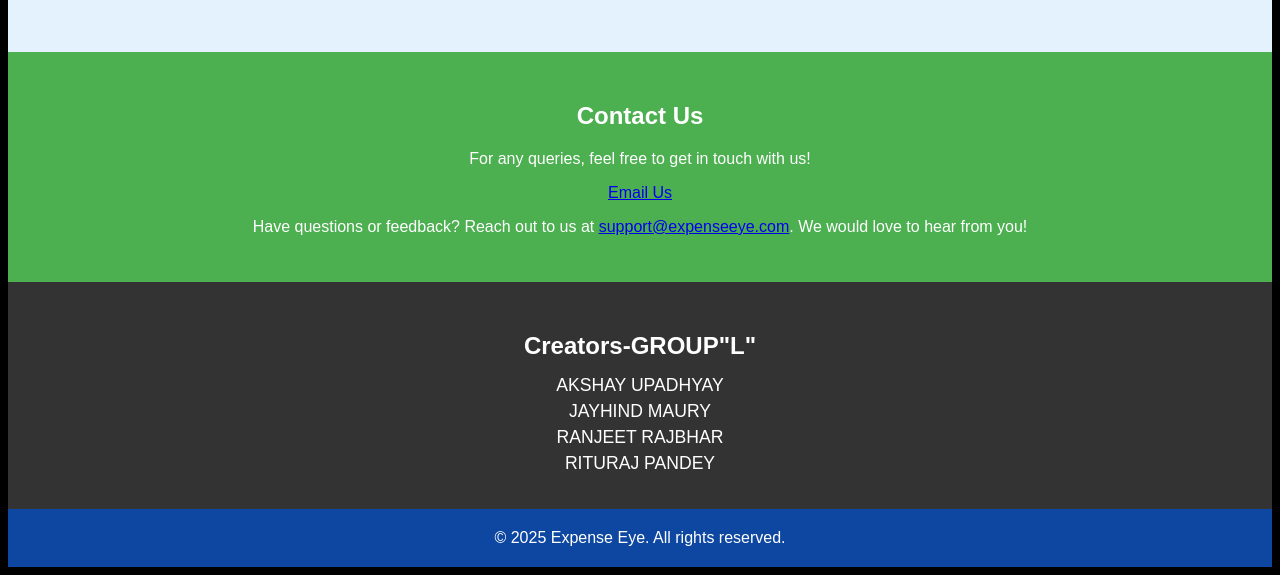
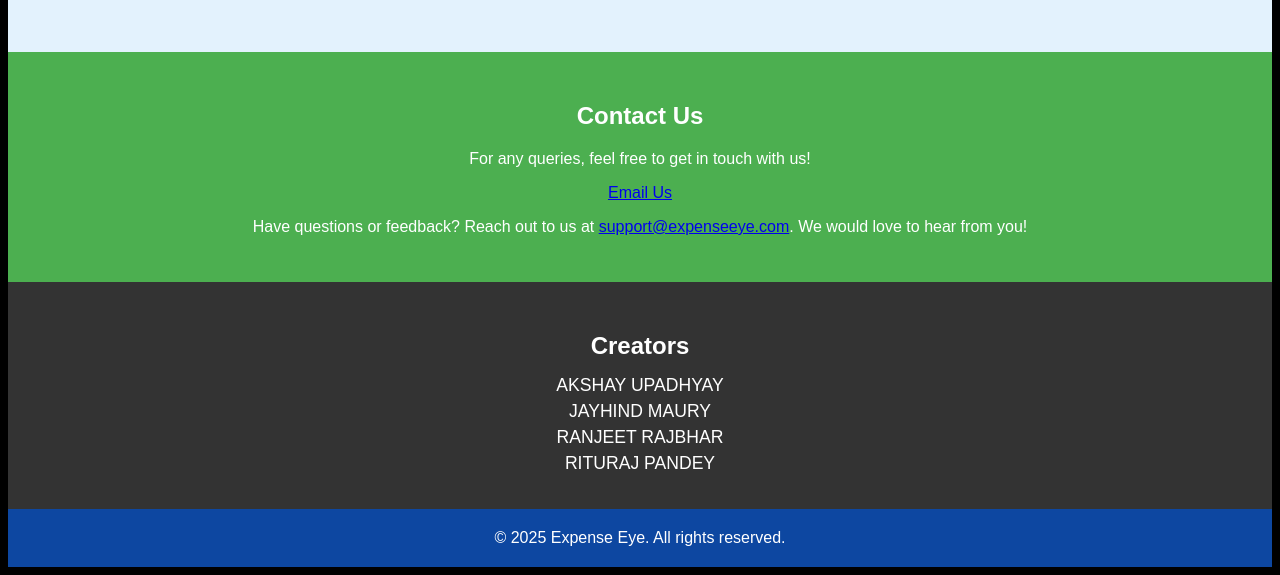
Before and after one commit to akshay22042024/expenseeyyee, a plain HTML site: page index.html in a window 1280 px wide. Shown: the part 2716-3291 px from the top of the page. Drawn offline with Linux system fonts and the light colour scheme.

Commit message:
Fix HTML encoding issues in index.html

```diff
--- a/index.html
+++ b/index.html
@@ -263,7 +263,7 @@
     </div>
 
     <div class="creators-section">
-        <h2>Creators-GROUP"L"</h2>
+        <h2>Creators</h2>
         <p>AKSHAY UPADHYAY</p>
         <p>JAYHIND MAURY</p>
         <p>RANJEET RAJBHAR</p>
```
